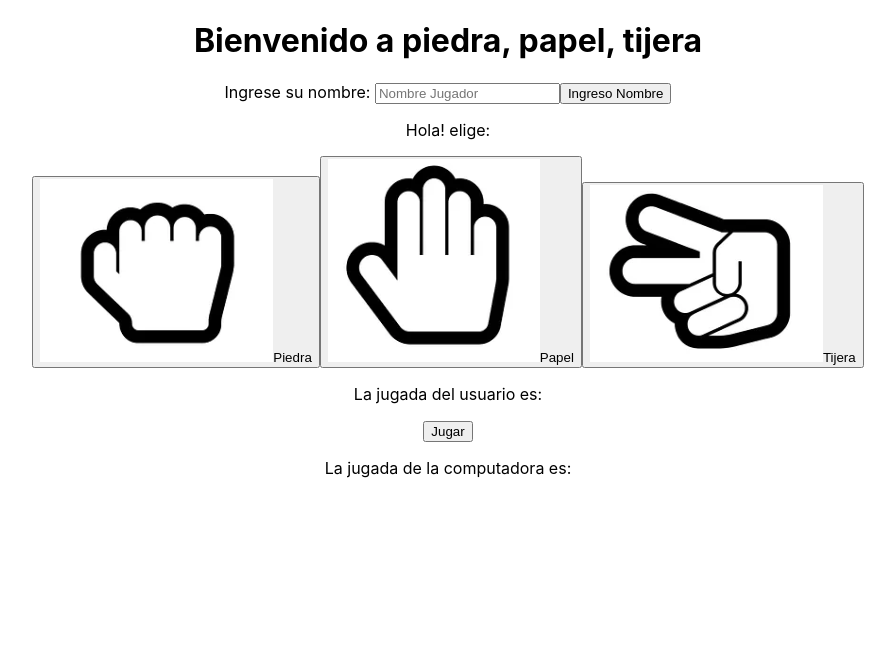
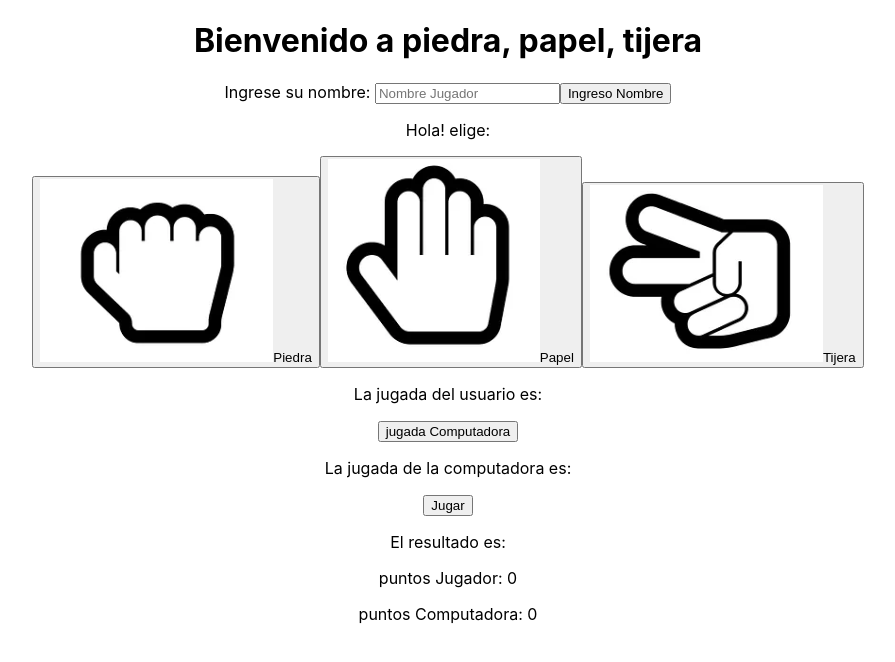
Before and after one commit to FedeMenendez/practico3, a React (Create React App) app: page / in a window 1280 px wide. Shown: the top 662 px of the page, without its empty margins (192-1087 px from the left). Built offline with nearby package versions, Linux system fonts and the light colour scheme.

Commit message:
Subo archivos con el proyecto funcionando falta boton reset y estilos

```diff
--- a/src/App.js
+++ b/src/App.js
@@ -3,40 +3,26 @@
 import React, { useState } from "react";
 import Nombre from './Nombre.js';
 import './App.css';
-//import Jugar from "./Jugar";
+import Jugar from "./Jugar";
 import Seleccion from './Seleccion.js';
 import Selecc from './Selecc.js';
 
-// function determinarGanador (){
-//     console.log ("usuario "+ jugadaUsuario);
-//     console.log ("PC "+ jugadaComputadora);
-//     if ( (jugadaComputadora === "piedra" && jugadaUsuario === "tijera")||
-//     (jugadaComputadora === "papel" && jugadaUsuario==="piedra")||
-//     (jugadaComputadora === "tijera" && jugadaUsuario === "papel")){
-//         return "Gana PC";
-//     }
-//     else if ( (jugadaComputadora === "tijera" && jugadaUsuario === "piedra")||
-//     (jugadaComputadora === "piedra" && jugadaUsuario==="papel")||
-//     (jugadaComputadora === "papel" && jugadaUsuario === "tijera")){
-//       console.log ("Gana Jugador");
-//         return "Gana Jugador"
-//     }
-//     else{
-//       //console.log ("Empate")
-//       return "empate";
-//   }
-//}
+
 function App() {
   //const [nombre,setNombre]=useState ('');
   const [jugadaUsuario,setJugadaUsuario]= useState ('');
   const [jugadaComputadora,setJugadaComputadora]=useState ('');
+  let habilitar = true;
   return (
     <div className="App">
       <Nombre/>
-      <Seleccion setJugadaUsuario={setJugadaUsuario}/>
+      <Seleccion setJugadaUsuario={setJugadaUsuario} />
       <p>La jugada del usuario es: {jugadaUsuario}</p>
       <Selecc setJugadaComputadora={setJugadaComputadora}/>
        <p>La jugada de la computadora es: {jugadaComputadora}</p>
+
+       <Jugar jugadaComputadora={jugadaComputadora} jugadaUsuario={jugadaUsuario} habilitar={habilitar}/>
+
     </div>
   );
 }
--- a/src/Jugar.js
+++ b/src/Jugar.js
@@ -2,15 +2,57 @@
 //import Seleccion from './Seleccion.js';
 //import Selecc from './Selecc.js';
 import React from 'react';
-//import { useState } from 'react';
-function Jugar (){
-    //const [jugadaUsuario, setJugadaUsuario] = useState ('');
+import { useState } from 'react';
+//let puntosJugador=0;
+//let puntosComputadora=0;
+function Jugar ({jugadaComputadora,jugadaUsuario}){
+    const [puntosJugador, setPuntosJugador] = useState(0);
+    const [puntosComputadora,setPuntosComputadora]=useState(0)
+    const [resultado,setResultado]=useState('')
+    const [habilitar, setInhabilitar]=useState ('');
+    const [intentos, setIntentos]=useState (1);
+    //let habilitar = false
+    function determinarGanador (){
+    if ( (jugadaComputadora === "piedra" && jugadaUsuario === "tijera")||
+    (jugadaComputadora === "papel" && jugadaUsuario==="piedra")||
+    (jugadaComputadora === "tijera" && jugadaUsuario === "papel")){
+        console.log("Gana PC");
+        setPuntosComputadora(puntosComputadora+1);
+        //puntosComputadora +=1;
+        console.log("puntos PC: "+ puntosComputadora);
+        setResultado ("Gana PC");
+        //setInhabilitar (true);
+        //setResultado("Gana PC")
+    }
+    else if ( (jugadaComputadora === "tijera" && jugadaUsuario === "piedra")||
+    (jugadaComputadora === "piedra" && jugadaUsuario==="papel")||
+    (jugadaComputadora === "papel" && jugadaUsuario === "tijera")){
+      console.log ("Gana Jugador");
+      setPuntosJugador(puntosJugador+1) ;
+      //puntosJugador +=1;
+      console.log("Puntos Jugador: "+puntosJugador)
+      setResultado ("Gana Jugador")
+    }
+    else if (jugadaComputadora===jugadaUsuario){
+      console.log("Empate")
+      setResultado ("Empate");
+  }
+  setIntentos (intentos+1);
+  console.log("intentos"+ intentos)
+}
+    function enClick(e){
+        if (puntosComputadora ===3 || puntosJugador ===3 || intentos ===5){
+            setInhabilitar(e)
+            // console.log(habilitar)
+        }
+  }
 
     return(
         <>
-
-
-
+        <button onClick={()=>{determinarGanador(); enClick(true)}} disabled={habilitar}>Jugar</button>
+        <p>El resultado es: {resultado}</p>
+        <p>puntos Jugador: {puntosJugador}</p>
+        <p>puntos Computadora: {puntosComputadora}</p>
 
         </>
     );
--- a/src/Selecc.js
+++ b/src/Selecc.js
@@ -8,14 +8,14 @@ export default function Selecc({setJugadaComputadora}){
         let numero = Math.floor(Math.random () * 3)
         //setSeleccionpc (opcion[numero]);
         setJugadaComputadora (opcion[numero]);
-        console.log (opcion[numero]);
+        console.log ("jugada pc " + opcion[numero]);
         //document.getElementById("eleccionDePc").innerHTML = "PC eligió: " + seleccionpc;
 
-    }
+   }
 
     return (
         <>
-            <button onClick={() => seletionpc()}>Jugar</button>
+            <button onClick={() => seletionpc()}>jugada Computadora</button>
             {/* <p id="eleccionDePc"> La PC eligio: {seleccionpc} </p> */}
         </>
     )
--- a/src/Seleccion.js
+++ b/src/Seleccion.js
@@ -6,12 +6,16 @@ import React from 'react';
 
 export default function Seleccion({setJugadaUsuario}){
     //const [seleccionUsuario, setUserseleccion] = useState ('');
+    //const opcion = ["piedra" , "papel" , "tijera"];
     function select (option){
         //let jugadaUsuario = option;
         //setUserseleccion (option);
         //console.log (jugadaUsuario);
         console.log (option);
         setJugadaUsuario (option);
+        //let numero = Math.floor(Math.random () * 3)
+        // setJugadaComputadora (opcion[numero]);
+        // console.log ("jugada pc " + opcion[numero]);
         //option= (seleccionUsuario);
        // document.getElementById("eleccionDelUsuario").innerHTML = "Jugador eligió: " + seleccionUsuario;
     }
```
